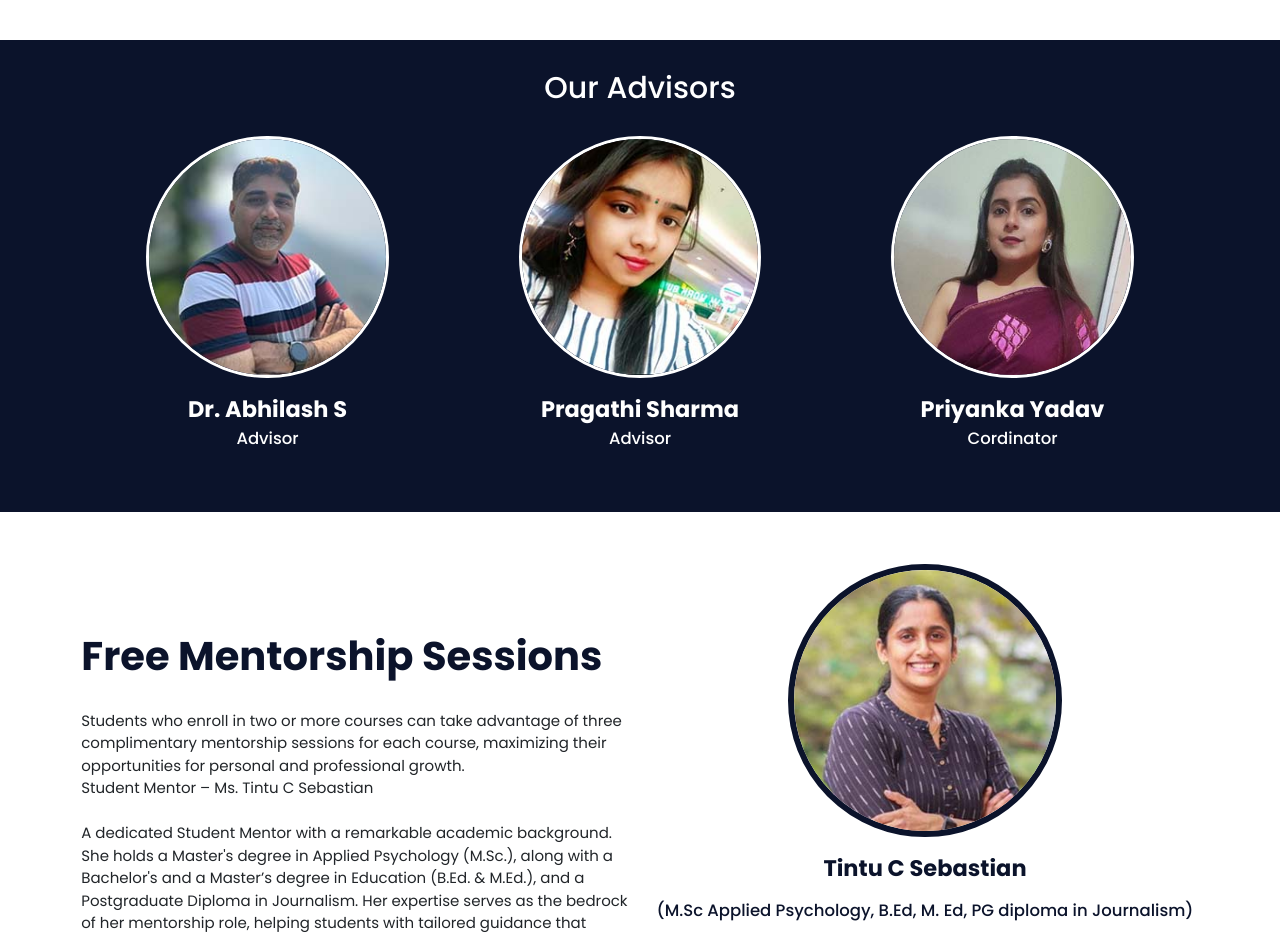
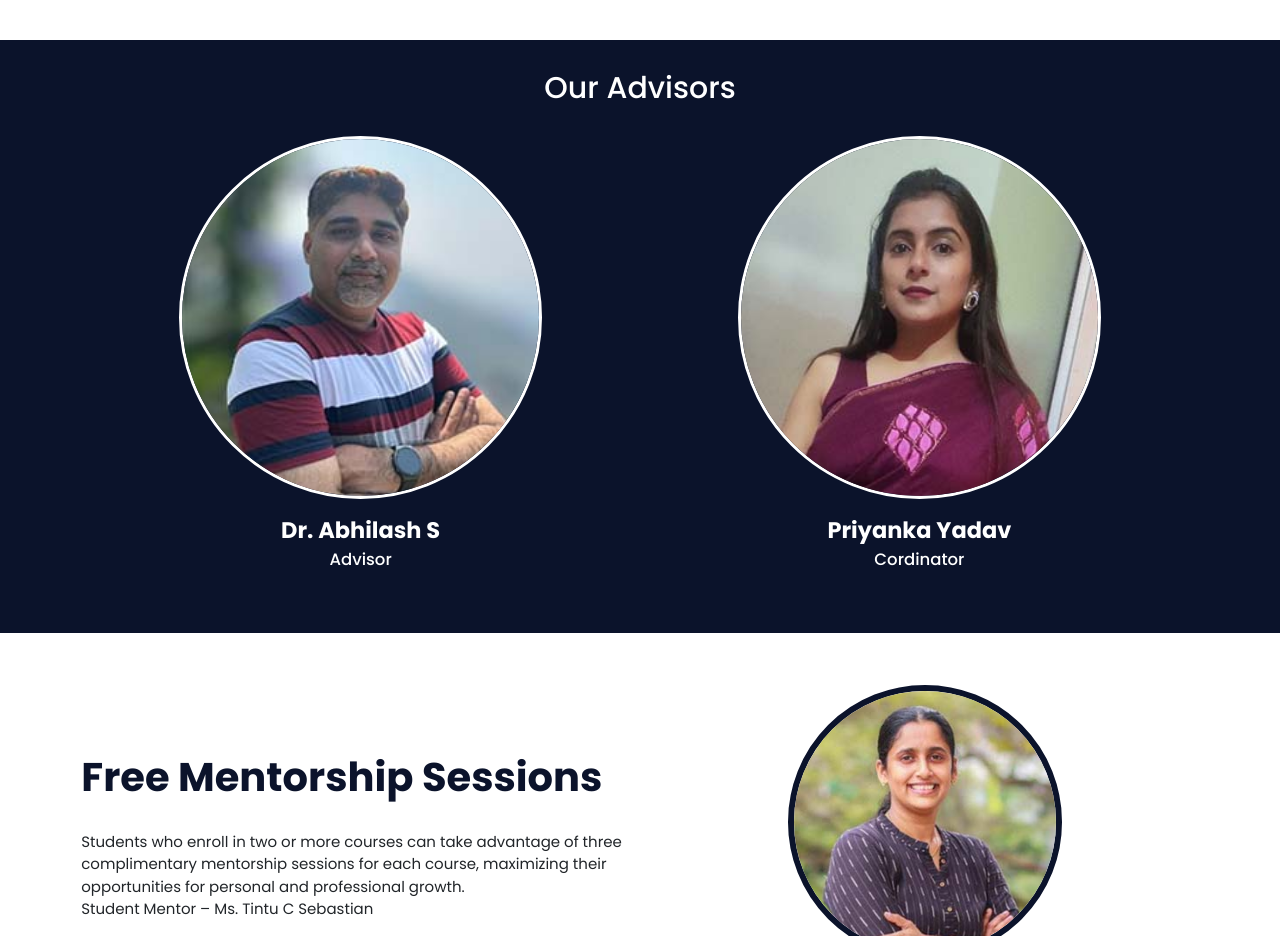
Before and after one commit to paulvarkey758/proteaskill, a plain HTML site: page index.html in a window 1280 px wide. Shown: the part 3700-4636 px from the top of the page. Drawn offline with nearby package versions, Linux system fonts and the light colour scheme.

Commit message:
removed one advisor

```diff
--- a/index.html
+++ b/index.html
@@ -342,12 +342,12 @@
                     <div class="advisor-name">Dr. Abhilash S</div>
                     <div class="advisor-title">Advisor</div>
                 </div>
-                <div class="advisor-box">
+                <!-- <div class="advisor-box">
                     <img src="images/people/advisor2.jpg" alt="advisor-image-1">
                     <div class="advisor-name">Pragathi Sharma</div>
                     <div class="advisor-title">Advisor</div>
-                    <!-- <div class="advisor-subtitle">(Instrumentation & control Engineer, 7 years of experience in STEM Education)</div> -->
-                </div>
+                    <div class="advisor-subtitle">(Instrumentation & control Engineer, 7 years of experience in STEM Education)</div>
+                </div> -->
                 <div class="advisor-box">
                     <img src="images/people/cordinator.jpg" alt="advisor-image-1">
                     <div class="advisor-name">Priyanka Yadav</div>
```
